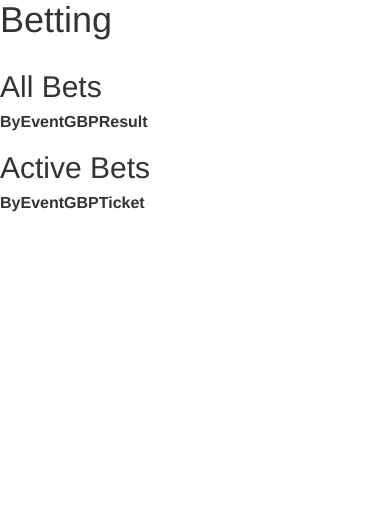
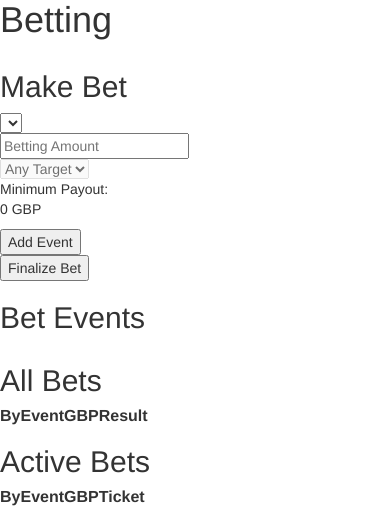
Before and after one commit to mhso/IntFar, a Python web app: template app/templates/betting.html in a window 390 px wide. Shown: the part 340-846 px from the top of the page. Before the commit the page ends 552 px from the top, so only its background shows below. Run offline with Jinja, Linux system fonts and the light colour scheme; the template is opened without the code that fills it, so the values that code supplies are empty; some libraries are stand-ins or nearby versions.

Commit message:
Working on the creation of bets on the website.

```diff
--- a/app/templates/betting.html
+++ b/app/templates/betting.html
@@ -6,6 +6,41 @@
     <div id="betting-wrapper" class="container-flex">
         {{ navbar.navbar(logged_in_user, logged_in_name, logged_in_avatar) }}
         <h1>Betting</h1>
+
+        <div class="row">
+            <div class="hidden-xs col-lg-4"></div>
+            <div id="make-bet-wrapper" class="col-xs-12 col-lg-2">
+                <h2>Make Bet</h2>
+                <select id="bet-event" onchange="betParameterChanged();">
+                    {% for event_id, event_name in bet_events %}
+                        <option {% if loop.first %}selected{% endif %} value="{{ event_id }}">{{ event_name }}</option>
+                    {% endfor %}
+                </select>
+                <br>
+                <input id="bet-amount" type="number" placeholder="Betting Amount" onchange="betParameterChanged();">
+                <br>
+                <select disabled id="bet-target" onchange="betParameterChanged();">
+                    <option selected value="any">Any Target</option>
+                        {% for target in targets %}
+                        <option>{{ target }}</option>
+                    {% endfor %}
+                </select>
+                <p id="bet-payout">
+                    Minimum Payout:<br>
+                    <span id="bet-payout-value">0 GBP</span>
+                </p>
+                <p id="bet-error"></p>
+                <button id="bet-add-event">Add Event</button>
+                <br>
+                <button id="bet-submit">Finalize Bet</button>
+            </div>
+            <div id="bet-events-wrapper" class="col-xs-12 col-lg-3">
+                <h2>Bet Events</h2>
+                <div id="bet-events-list"></div>
+            </div>
+            <div class="hidden-xs col-lg-3"></div>
+        </div>
+
         <div class="row">
             <div class="hidden-xs col-lg-1"></div>
             <div id="bets-all" class="col-xs-12 col-lg-5">
@@ -46,4 +81,7 @@
         </div>
     </div>
 </body>
+
+<script src="{{ url_for('static', filename='js/betting.js') }}"></script>
+
 </html>
```
Also changed, not shown: api/database.py (+11 -4 lines), app/routes/betting.py (+21 -3 lines), test.py (deleted, +0 -8 lines), 1 other file.
